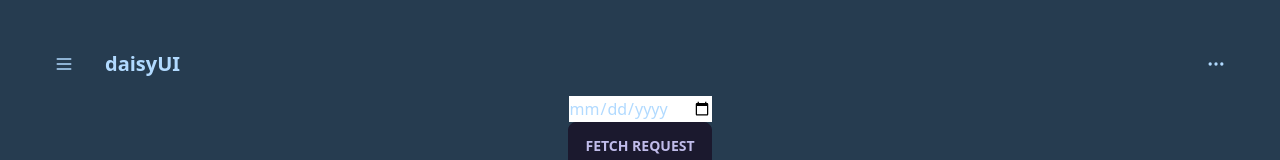
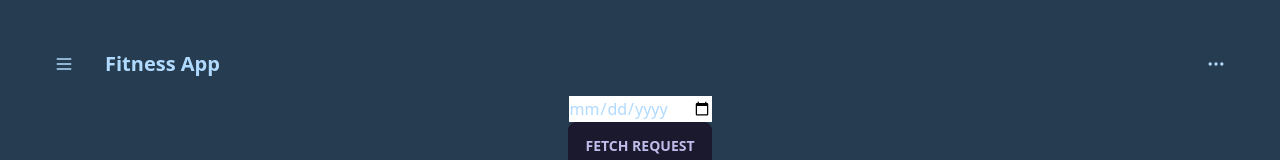
Before and after one commit to tbroder14/full-stack-fitness-app, a React (Vite) app in the folder frontend/vite-project/: page / in a window 1280 px wide. Shown: the top 160 px of the page. Built offline with nearby package versions, Linux system fonts and the light colour scheme.

Commit message:
updated nav text

```diff
--- a/frontend/vite-project/src/components/Navbar.jsx
+++ b/frontend/vite-project/src/components/Navbar.jsx
@@ -7,7 +7,7 @@ function Navbar() {
                 </button>
             </div>
             <div className="flex-1">
-                <a className="btn btn-ghost normal-case text-xl">daisyUI</a>
+                <a className="btn btn-ghost normal-case text-xl">Fitness App</a>
             </div>
             <div className="flex-none">
                 <button className="btn btn-square btn-ghost">
```
